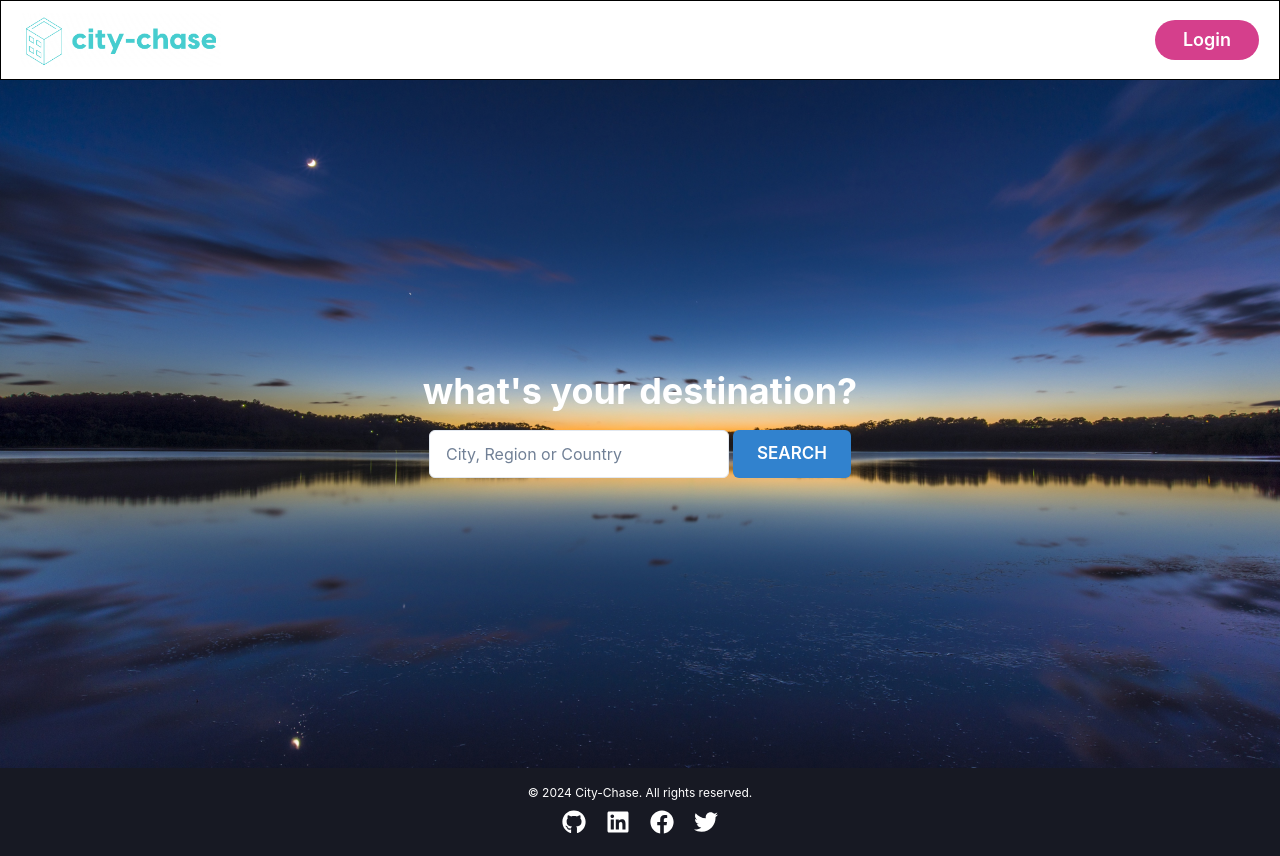
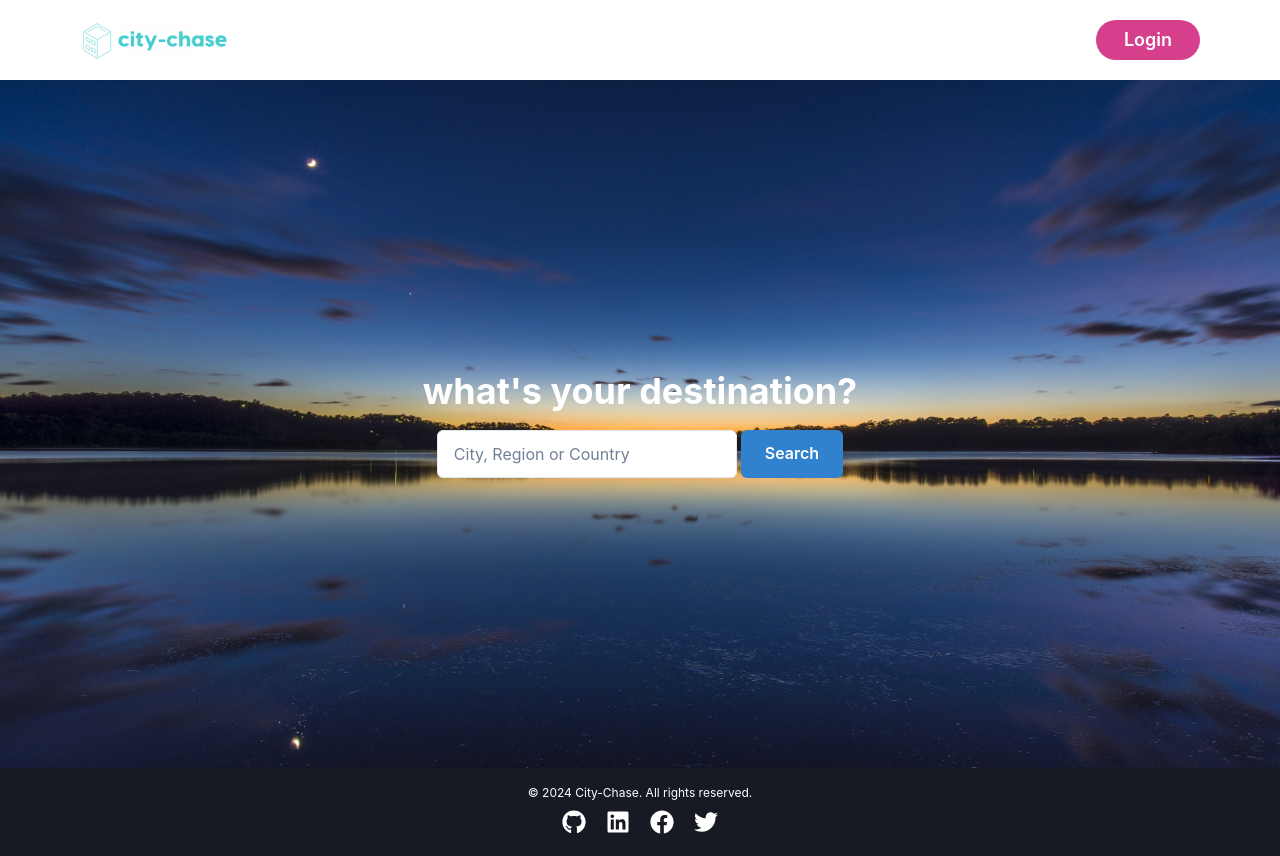
Before and after one commit to alyersin/City-Chase-NEXTJS-SQLite, a Next.js app: page / in a window 1280 px wide. Built offline with nearby package versions, Linux system fonts and the light colour scheme.

Commit message:
04-12 13:20

```diff
--- a/scripts/initDb.js
+++ b/scripts/initDb.js
@@ -1,5 +1,3 @@
-// scripts/initDb.js
-
 const sqlite3 = require("sqlite3").verbose();
 const db = new sqlite3.Database("./database/cityChase.db");
 
--- a/src/components/Header/Header.jsx
+++ b/src/components/Header/Header.jsx
@@ -1,4 +1,4 @@
-import { useContext } from "react";
+import { useContext, useState } from "react";
 import { AuthContext } from "@/context/AuthContext";
 import {
   Box,
@@ -8,14 +8,22 @@ import {
   MenuList,
   MenuItem,
   Avatar,
+  IconButton,
+  Drawer,
+  DrawerBody,
+  DrawerOverlay,
+  DrawerContent,
+  DrawerCloseButton,
 } from "@chakra-ui/react";
+import { HamburgerIcon } from "@chakra-ui/icons";
 import Link from "next/link";
 import Image from "next/image";
 
 export default function Header() {
   const { user, logout } = useContext(AuthContext);
+  const [isDrawerOpen, setIsDrawerOpen] = useState(false);
 
-  // console.log("User in Header:", user);
+  const toggleDrawer = () => setIsDrawerOpen(!isDrawerOpen);
 
   return (
     <Box
@@ -24,29 +32,30 @@ export default function Header() {
       maxWidth="1280px"
       mx="auto"
       height={20}
-      border="1px solid black"
-      // bg="gray.200"
       alignItems="center"
       justifyContent="space-between"
-      padding="0 20px"
+      padding={{ base: "0 20px", md: "0 80px" }}
     >
-      {/* Logo  */}
+      {/* Logo */}
       <Link href="/">
-        <Box display="flex" alignItems="center">
+        <Box display="flex" alignItems="center" mx="auto">
           <Image
             src="/assets/logo.png"
             alt="city-chase logo"
-            width={200}
-            height={200}
+            width={150}
+            height={150}
+            draggable={false}
           />
         </Box>
       </Link>
 
-      {/* Navigation  */}
-      <Box display="flex" alignItems="center" gap="20px">
+      <Box
+        display={{ base: "none", md: "flex" }}
+        alignItems="center"
+        gap="20px"
+      >
         {user && (
-          <Box>
-            {" "}
+          <>
             <Link href="/pages/city">
               <Button colorScheme="blue" variant="ghost" fontSize="lg">
                 City
@@ -57,9 +66,8 @@ export default function Header() {
                 Favorites
               </Button>
             </Link>
-          </Box>
+          </>
         )}
-
         {user ? (
           <Menu>
             <MenuButton>
@@ -88,6 +96,73 @@ export default function Header() {
           </Link>
         )}
       </Box>
+
+      {/* Hamburger menu */}
+      <Box display={{ base: "block", md: "none" }}>
+        <IconButton
+          icon={<HamburgerIcon />}
+          variant="outline"
+          onClick={toggleDrawer}
+        />
+        <Drawer isOpen={isDrawerOpen} placement="right" onClose={toggleDrawer}>
+          <DrawerOverlay />
+          <DrawerContent>
+            <DrawerCloseButton />
+            <DrawerBody>
+              {user && (
+                <>
+                  <Link href="/pages/city" onClick={toggleDrawer}>
+                    <Button
+                      colorScheme="blue"
+                      variant="ghost"
+                      fontSize="lg"
+                      width="100%"
+                      mb="2"
+                    >
+                      City
+                    </Button>
+                  </Link>
+                  <Link href="/pages/favorites" onClick={toggleDrawer}>
+                    <Button
+                      colorScheme="blue"
+                      variant="ghost"
+                      fontSize="lg"
+                      width="100%"
+                      mb="2"
+                    >
+                      Favorites
+                    </Button>
+                  </Link>
+                </>
+              )}
+              {user ? (
+                <Button
+                  colorScheme="pink"
+                  variant="solid"
+                  width="100%"
+                  mt="4"
+                  onClick={logout}
+                >
+                  Logout
+                </Button>
+              ) : (
+                <Link href="/pages/login" onClick={toggleDrawer}>
+                  <Button
+                    colorScheme="pink"
+                    borderRadius="50px"
+                    padding="0 28px"
+                    fontSize="lg"
+                    width="100%"
+                    mt="4"
+                  >
+                    Login
+                  </Button>
+                </Link>
+              )}
+            </DrawerBody>
+          </DrawerContent>
+        </Drawer>
+      </Box>
     </Box>
   );
 }
--- a/src/components/Main/main.jsx
+++ b/src/components/Main/main.jsx
@@ -1,15 +1,15 @@
 "use client";
 
-import React, { useState } from "react";
+import React, { useState, useRef } from "react";
 import {
   Box,
   Heading,
   Input,
   Button,
   Text,
-  Flex,
   List,
   ListItem,
+  Flex,
 } from "@chakra-ui/react";
 import { useRouter } from "next/navigation";
 
@@ -20,12 +20,21 @@ export default function Main() {
   const [loading, setLoading] = useState(false);
   const [error, setError] = useState("");
 
+  const debounceTimeout = useRef(null);
+  const cache = useRef({});
+
   const fetchAutocompleteSuggestions = async (query) => {
     console.log("Fetching autocomplete suggestions for:", query);
 
     if (!query) {
       console.log("Query is empty. Clearing suggestions.");
       setSuggestions([]);
+      return;
+    }
+
+    if (cache.current[query]) {
+      console.log("Serving suggestions from cache:", cache.current[query]);
+      setSuggestions(cache.current[query]);
       return;
     }
 
@@ -45,6 +54,7 @@ export default function Main() {
 
       const data = await response.json();
       console.log("Autocomplete suggestions received:", data.predictions);
+      cache.current[query] = data.predictions || [];
       setSuggestions(data.predictions || []);
     } catch (err) {
       console.error("Error fetching autocomplete suggestions:", err.message);
@@ -58,7 +68,14 @@ export default function Main() {
     const query = e.target.value;
     console.log("User is typing:", query);
     setKeyword(query);
+
+    if (debounceTimeout.current) {
+      clearTimeout(debounceTimeout.current);
+    }
+
+    debounceTimeout.current = setTimeout(() => {
       fetchAutocompleteSuggestions(query);
+    }, 300);
   };
 
   const handleSelectSuggestion = async (suggestion) => {
@@ -102,29 +119,29 @@ export default function Main() {
       display="flex"
       justifyContent="center"
       alignItems="center"
+      padding="16px"
     >
       <Box
         maxWidth="1280px"
         width="100%"
-        padding="16px"
         textAlign="center"
         color="white"
+        padding="16px"
       >
-        <Heading size="xl" marginBottom="16px">
+        <Heading size={{ base: "lg", md: "xl" }} marginBottom="16px">
           what&apos;s your destination?
         </Heading>
         <Flex
-          position="relative"
+          direction={{ base: "column", md: "row" }}
           justifyContent="center"
           alignItems="center"
           gap="4px"
-          mt="4"
-          flexWrap="wrap"
         >
           <Box
             position="relative"
             flex="1"
             maxWidth={{ base: "100%", md: "300px" }}
+            width="100%"
           >
             <Input
               placeholder="City, Region or Country"
@@ -135,14 +152,14 @@ export default function Main() {
               color="black"
               _placeholder={{ color: "gray.500" }}
               id="autocomplete-input"
-              height="48px" // Explicit height for input
+              height="48px"
             />
             {suggestions.length > 0 && (
               <List
                 position="absolute"
-                top="calc(100% + 4px)" // Aligns just below the input with a small gap
+                top="calc(100% + 4px)"
                 left="0"
-                width="100%" // Ensures the dropdown matches the input width
+                width="100%"
                 bg="white"
                 color="black"
                 zIndex="10"
@@ -168,19 +185,21 @@ export default function Main() {
               </List>
             )}
           </Box>
+          <Box mt={{ base: "4", md: "0" }} width={{ base: "100%", md: "auto" }}>
             <Button
               colorScheme="blue"
               onClick={() => console.log("Search triggered with:", keyword)}
               isLoading={loading}
-            height="48px" // Matches the input height
+              height="48px"
               padding="0 24px"
-            fontSize="17px"
+              width="100%"
             >
-            SEARCH
+              Search
             </Button>
+          </Box>
         </Flex>
         {error && (
-          <Text color="red.400" mt="4">
+          <Text color="red.400" mt="4" fontSize={{ base: "sm", md: "md" }}>
             {error}
           </Text>
         )}
```
Lines whose indentation alone changed are shown as unchanged.
